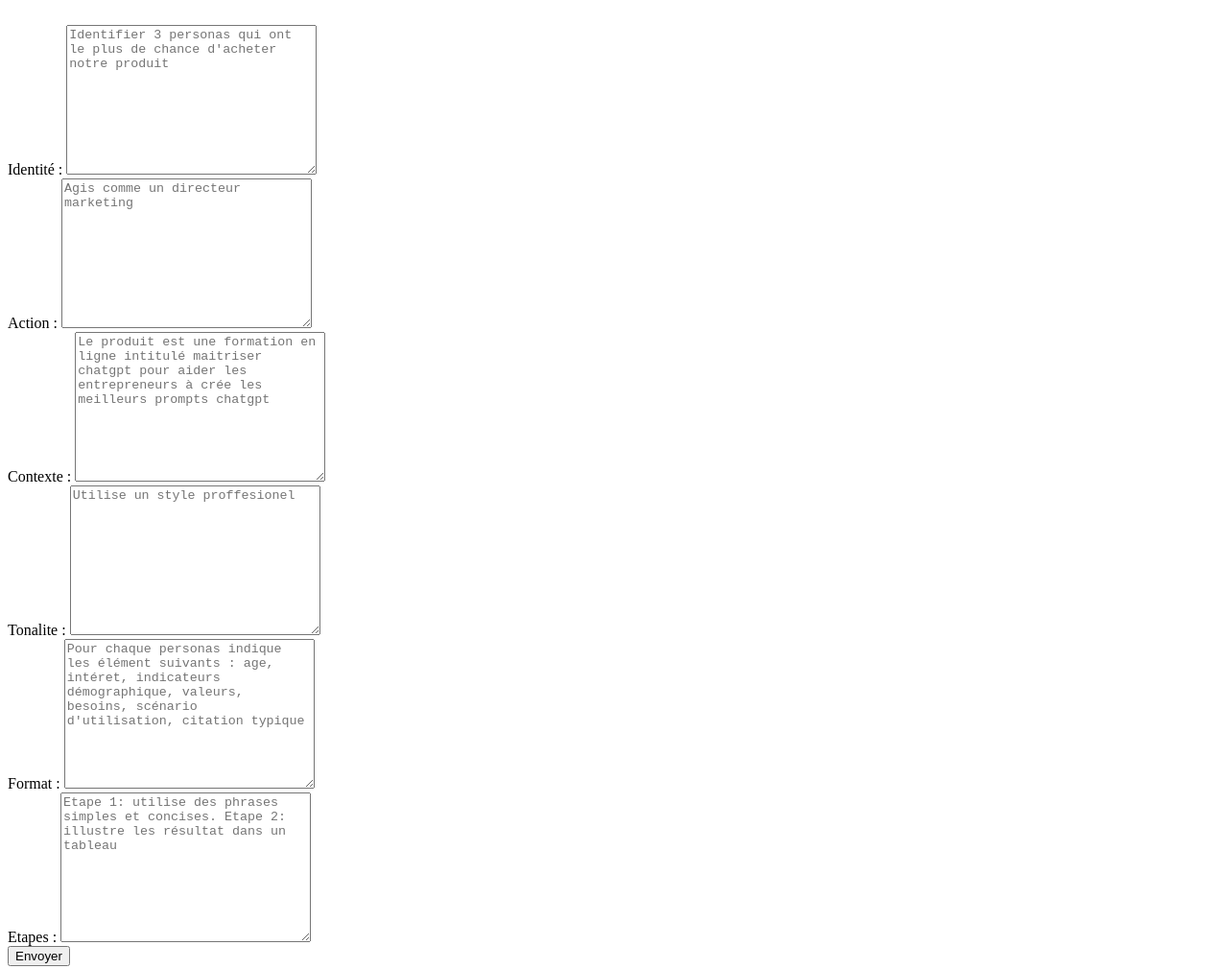
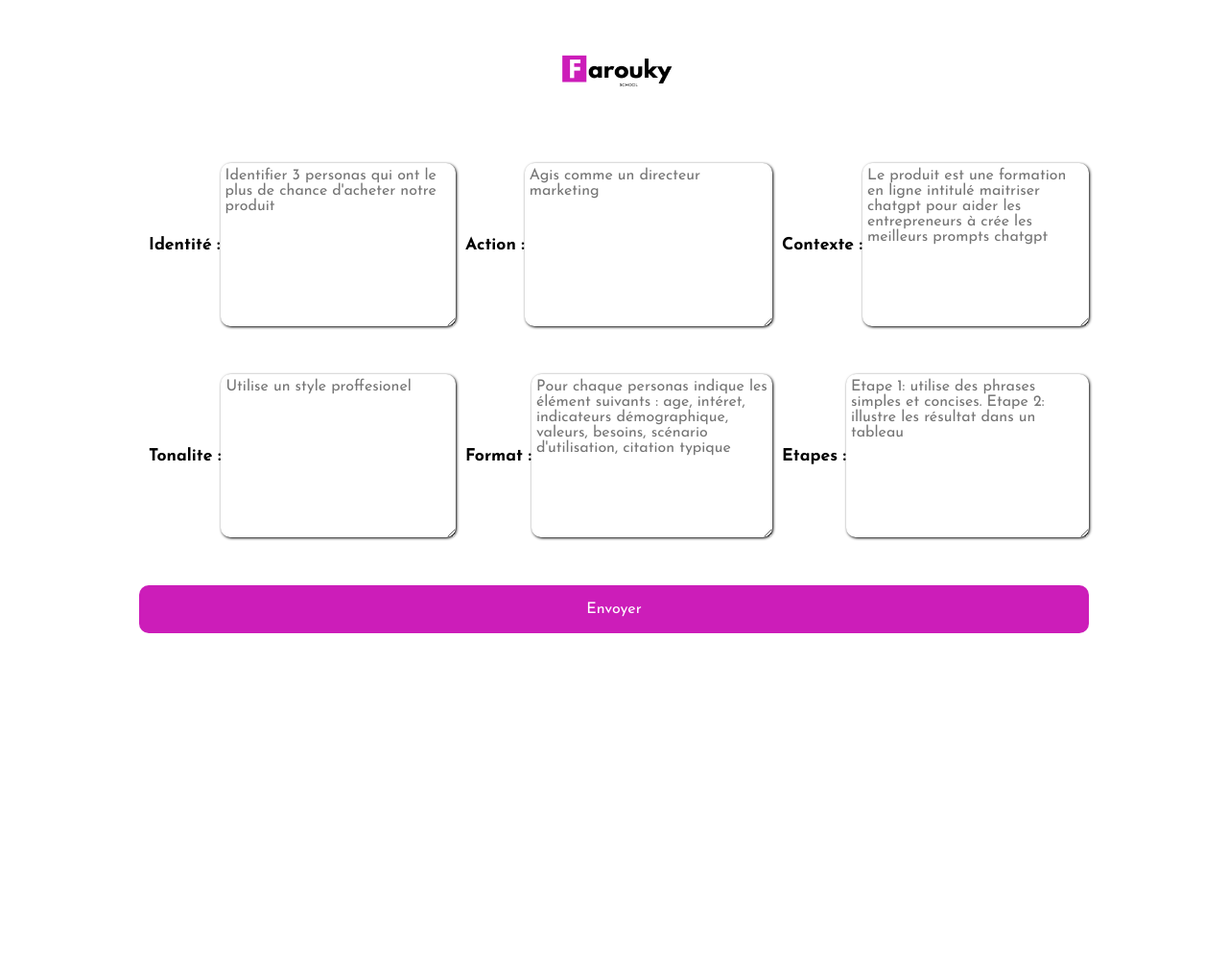
Before and after one commit to pharouqy/OpenLogistique_Prompt, a plain HTML site: page Project_Prompt_OpenAPI_Frontend/index.html in a window 1280 px wide. Shown: the whole page at 96% size. After the commit the page ends 800 px from the top, so only its background shows below. Drawn offline with Linux system fonts and the light colour scheme.

Commit message:
CSS done !!!

```diff
--- a/Project_Prompt_OpenAPI_Frontend/index.html
+++ b/Project_Prompt_OpenAPI_Frontend/index.html
@@ -4,13 +4,20 @@
     <meta charset="UTF-8" />
     <meta name="viewport" content="width=device-width, initial-scale=1.0" />
     <title>OpenAi</title>
+    <link rel="preconnect" href="https://fonts.googleapis.com" />
+    <link rel="preconnect" href="https://fonts.gstatic.com" crossorigin />
+    <link
+      href="https://fonts.googleapis.com/css2?family=Josefin+Sans:ital,wght@0,100;0,200;0,300;0,400;0,500;0,600;0,700;1,100;1,200;1,300;1,400;1,500;1,600;1,700&family=Roboto+Condensed:ital,wght@0,300;0,700;1,300;1,400;1,700&display=swap"
+      rel="stylesheet"
+    />
     <link rel="stylesheet" href="./style/style.css" />
   </head>
   <body>
     <main>
-      <img src="" alt="" />
+      <div><img src="./assets/Farouky_School.png" alt="Farouky_School" /></div>
       <section>
         <form action="">
+          <div>
             <div>
               <label for="identite">Identité :</label>
               <textarea
@@ -41,6 +48,8 @@
                 placeholder="Le produit est une formation en ligne intitulé maitriser chatgpt pour aider les entrepreneurs à crée les meilleurs prompts chatgpt"
               ></textarea>
             </div>
+          </div>
+          <div>
             <div>
               <label for="tonalite">Tonalite :</label>
               <textarea
@@ -71,6 +80,7 @@
                 placeholder="Etape 1: utilise des phrases simples et concises. Etape 2: illustre les résultat dans un tableau"
               ></textarea>
             </div>
+          </div>
           <div><input type="submit" value="Envoyer" /></div>
         </form>
       </section>
--- a/Project_Prompt_OpenAPI_Frontend/style/style.css
+++ b/Project_Prompt_OpenAPI_Frontend/style/style.css
@@ -0,0 +1,81 @@
+* {
+  box-sizing: border-box;
+  font-family: "Josefin Sans", sans-serif;
+  font-size: 16px;
+}
+
+body {
+  max-width: 1440px;
+  margin: 0 auto;
+  display: flex;
+  align-items: center;
+  justify-content: center;
+  width: 100%;
+}
+
+img {
+  width: 150px;
+}
+
+form > div {
+  display: flex;
+  flex-wrap: wrap;
+  margin: 0 0 50px 0;
+  width: 100%;
+}
+
+main > div {
+  width: 100%;
+  height: auto;
+  margin-bottom: 20px;
+  display: flex;
+  justify-content: center;
+}
+
+main {
+  display: flex;
+  flex-direction: column;
+}
+
+section form {
+  display: flex;
+  flex-direction: column;
+  flex-wrap: wrap;
+  justify-content: center;
+  align-items: center;
+  width: 100%;
+}
+
+form > div > div {
+  display: flex;
+  flex-direction: row;
+  align-items: center;
+  width: 320px;
+  justify-content: end;
+  margin: 0 0 0 10px;
+}
+
+label {
+  font-size: 1.1rem;
+  text-wrap: nowrap;
+  font-weight: 700;
+}
+
+textarea {
+  padding: 5px;
+  color: #565656;
+  outline: none;
+  border: none;
+  box-shadow: 1px 1px 3px 0px #000;
+  border-radius: 10px;
+}
+
+input[type="submit"] {
+  width: 100%;
+  outline: none;
+  border: none;
+  height: 50px;
+  border-radius: 10px;
+  color: #fff;
+  background: #cc1db9;
+}
```
Also changed, not shown: Project_Prompt_OpenAPI_Frontend/assets/Farouky_School.png (added). Lines whose indentation alone changed are shown as unchanged.
